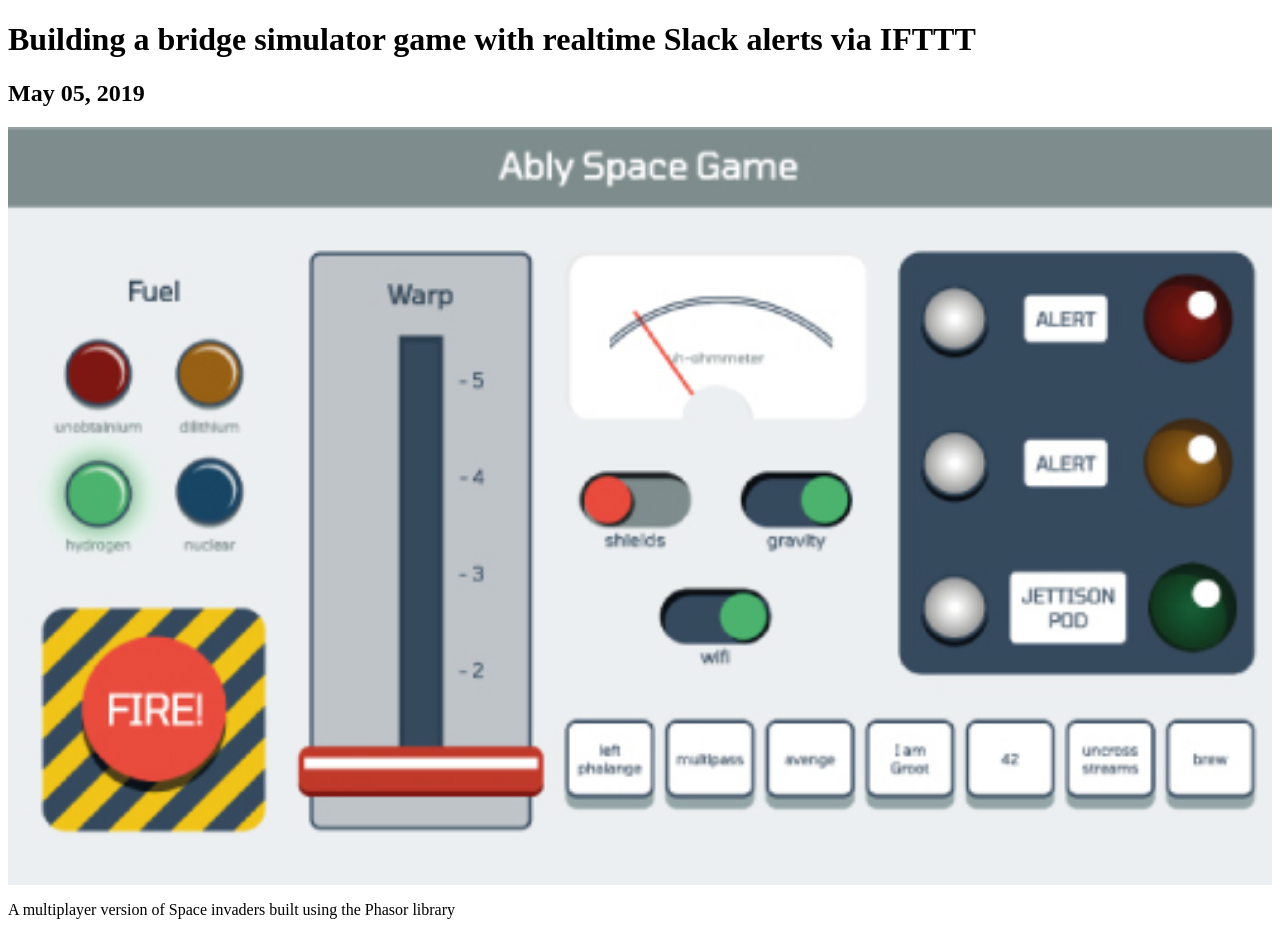
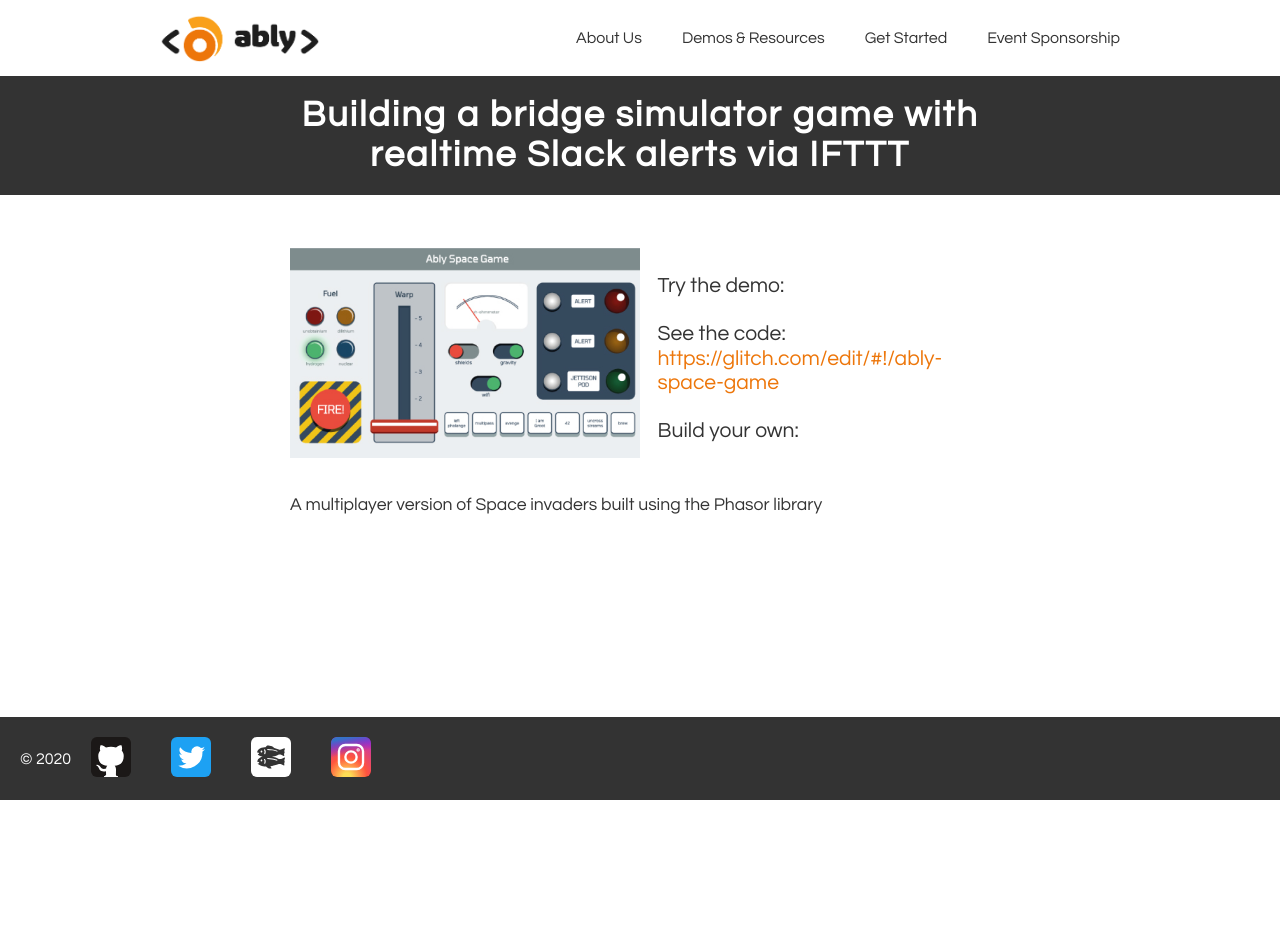
Before and after one commit to tomczoink/dev.ably.io, a Gatsby site: page /demos/ifttt-slack in a window 1280 px wide. After the commit the page ends 800 px from the top, so only its background shows below. Built offline with nearby package versions, Linux system fonts and the light colour scheme; Gatsby itself is replaced by a stand-in of ours.

Commit message:
styling markdown content

```diff
--- a/gatsby-node.js
+++ b/gatsby-node.js
@@ -6,7 +6,7 @@
 
 exports.createPages = async ({ actions, graphql, reporter }) => {
     const { createPage } = actions
-    const blogPostTemplate = require.resolve(`./src/templates/demoTemplate.js`)
+    const demosTemplate = require.resolve(`./src/templates/demosTemplate.js`)
     const result = await graphql(`
       {
         allMarkdownRemark(
@@ -31,7 +31,7 @@ exports.createPages = async ({ actions, graphql, reporter }) => {
     result.data.allMarkdownRemark.edges.forEach(({ node }) => {
       createPage({
         path: node.frontmatter.slug,
-        component: blogPostTemplate,
+        component: demosTemplate,
         context: {
           // additional data can be passed via context
           slug: node.frontmatter.slug,
--- a/src/markdown-pages/hub-tamagotchi.md
+++ b/src/markdown-pages/hub-tamagotchi.md
@@ -3,6 +3,31 @@ slug: "/demos/tfl-tamagotchi"
 date: "2019-05-05"
 title: "TamagoTrain - Look after a TFL station platform in Realtime"
 featureImage: hub-tamagotchi.jpg
+demo: https://tamagotrain.glitch.me/
+repo: https://glitch.com/edit/#!/tamagotrain
 ---
 
-A multiplayer version of Space invaders built using the Phasor library
+## The  Station Manager game with Realtime Tube data
+
+This demo uses the [Ably Hub TFL data stream](https://www.ably.io/hub/ably-tfl/tube) to power a Tamagotchi style game where the player manages a station platform in realtime. As trains arrive into the station in real life, effects are triggered in the game which the user has to mitigate:
+
+* Trains raise the temperature of your station, as do passengers
+* If it gets too hot, passengers will start to faint!
+* Unconscious passengers can't leave the platform
+* Passengers sometimes drop litter
+* Too much litter attracts mice!
+* Trash and mice all take up space on the platform making it difficult for your passengers to exit
+* If your platform gets too full, too hot or too cold your station will have to shut and your game will end
+
+## How To Play
+
+* Clean the platform to clear away litter
+* Vent cold air through the station to keep everyone cool (but don't get carried away!)
+* Passengers departing through the exit will cool the platforms down a little
+* Departing trains also cool the platform slightly
+* You can charm mice with songs! They'll find their way off the platform if musically enticed
+* Music will also wake up fainted passengers
+
+## Game Code
+
+The game is an expressJS app. It is split into two parts - the simulation/game loop, which runs in 'ticks' and the ui/render loop which runs at 30 frames per second. This separation prevents us from tying the game logic to the frame rate, which will reduce the chance of the frame rate dropping if the game logic gets complicated.
--- a/src/markdown-pages/ifttt-slack.md
+++ b/src/markdown-pages/ifttt-slack.md
@@ -3,6 +3,8 @@ slug: "/demos/ifttt-slack"
 date: "2019-05-05"
 title: "Building a bridge simulator game with realtime Slack alerts via IFTTT"
 featureImage: ifttt-slack.jpg
+tutorial: https://www.ably.io/tutorials/reactor-event-ifttt
+repo: https://glitch.com/edit/#!/ably-space-game
 ---
 
 A multiplayer version of Space invaders built using the Phasor library
--- a/src/templates/demoTemplate.js
+++ /dev/null
@@ -1,44 +0,0 @@
-import React from "react"
-import { graphql } from "gatsby"
-import Img from "gatsby-image"
-
-export default function Template({
-  data, // this prop will be injected by the GraphQL query below.
-}) {
-  const { markdownRemark } = data // data.markdownRemark holds your post data
-  const { frontmatter, html } = markdownRemark
-  let featuredImgFluid = data.markdownRemark.frontmatter.featureImage.childImageSharp.fluid
-
-  return (
-    <div className="blog-post-container">
-      <div className="blog-post">
-        <h1>{frontmatter.title}</h1>
-        <h2>{frontmatter.date}</h2>
-        <Img fluid={featuredImgFluid} />
-        <div
-          className="blog-post-content"
-          dangerouslySetInnerHTML={{ __html: html }}
-        />
-      </div>
-    </div>
-  )
-}
-export const pageQuery = graphql`
-  query($slug: String!) {
-    markdownRemark(frontmatter: { slug: { eq: $slug } }) {
-      html
-      frontmatter {
-        date(formatString: "MMMM DD, YYYY")
-        slug
-        title
-        featureImage {
-          childImageSharp {
-            fluid(maxWidth: 800) {
-              ...GatsbyImageSharpFluid
-            }
-          }
-        }
-      }
-    }
-  }
-`
--- /dev/null
+++ b/src/templates/demosTemplate.js
@@ -0,0 +1,107 @@
+import React from "react"
+import { graphql } from "gatsby"
+import Img from "gatsby-image"
+
+import styled from "styled-components"
+import Layout from "../components/layout"
+import Colors from "../variables/colors"
+import Sizes from "../variables/sizes"
+
+const TitleBar = styled.div`
+  padding: 20px;
+  text-align: center;
+  background-color: ${Colors.charcoal};
+`
+
+const Title = styled.h1`
+  max-width: 800px;
+  margin: 0 auto;
+  color: white;
+`
+const FeatureImg = styled(Img)`
+  min-width: 50%;
+  margin: 0 1em 2em 0;
+`
+const Content = styled.section`
+  margin: 3em auto;
+  max-width: ${Sizes.mobile};
+  font-size: 1.1em;
+  line-height: 1.4em;
+  a {
+    text-decoration: none;
+    color: ${Colors.orange_dk};
+    &:hover {
+      text-decoration: underline;
+      color: ${Colors.orange};
+    }
+  }
+`
+
+const Details = styled.div`
+  display: flex;
+  align-items: center;
+`
+
+const Links = styled.div`
+  font-size: 1.2em;
+`
+const ExternalLink = styled.a`
+    display: block;
+    text-decoration: none;
+    color: ${Colors.orange_dk};
+    &:hover {
+      text-decoration: underline;
+      color: ${Colors.orange};
+    }
+`
+
+export default function Template({data}) {
+  const { markdownRemark } = data;
+  const { frontmatter, html } = markdownRemark;
+  let featuredImgFluid = data.markdownRemark.frontmatter.featureImage.childImageSharp.fluid;
+
+  return (
+    <Layout>
+      <TitleBar>
+        <Title>{frontmatter.title}</Title>
+      </TitleBar>
+      <Content>
+        <Details>
+          <FeatureImg fluid={featuredImgFluid} />
+          <Links>
+            <p>Try the demo: <ExternalLink href={frontmatter.repo}>{frontmatter.demo}</ExternalLink></p>
+            <p>See the code: <ExternalLink href={frontmatter.repo}>{frontmatter.repo}</ExternalLink></p>
+            <p>Build your own: <ExternalLink href={frontmatter.tutorial}>{frontmatter.tutorial}</ExternalLink></p>
+          </Links>
+        </Details>
+          <div
+            className="blog-post-content"
+            dangerouslySetInnerHTML={{ __html: html }}
+          />
+
+      </Content>
+
+    </Layout>
+  )
+}
+export const pageQuery = graphql`
+  query($slug: String!) {
+    markdownRemark(frontmatter: { slug: { eq: $slug } }) {
+      html
+      frontmatter {
+        date(formatString: "MMMM DD, YYYY")
+        slug
+        title
+        repo
+        demo
+        featureImage {
+          childImageSharp {
+            fluid(maxWidth: 800) {
+              ...GatsbyImageSharpFluid
+            }
+          }
+        }
+      }
+    }
+  }
+`
--- a/src/variables/sizes.js
+++ b/src/variables/sizes.js
@@ -1,5 +1,6 @@
 const Sizes = {
     desktop: "1000px",
+    text: "960px",
     padding: "20px",
     mobile: "700px"
 }
```
